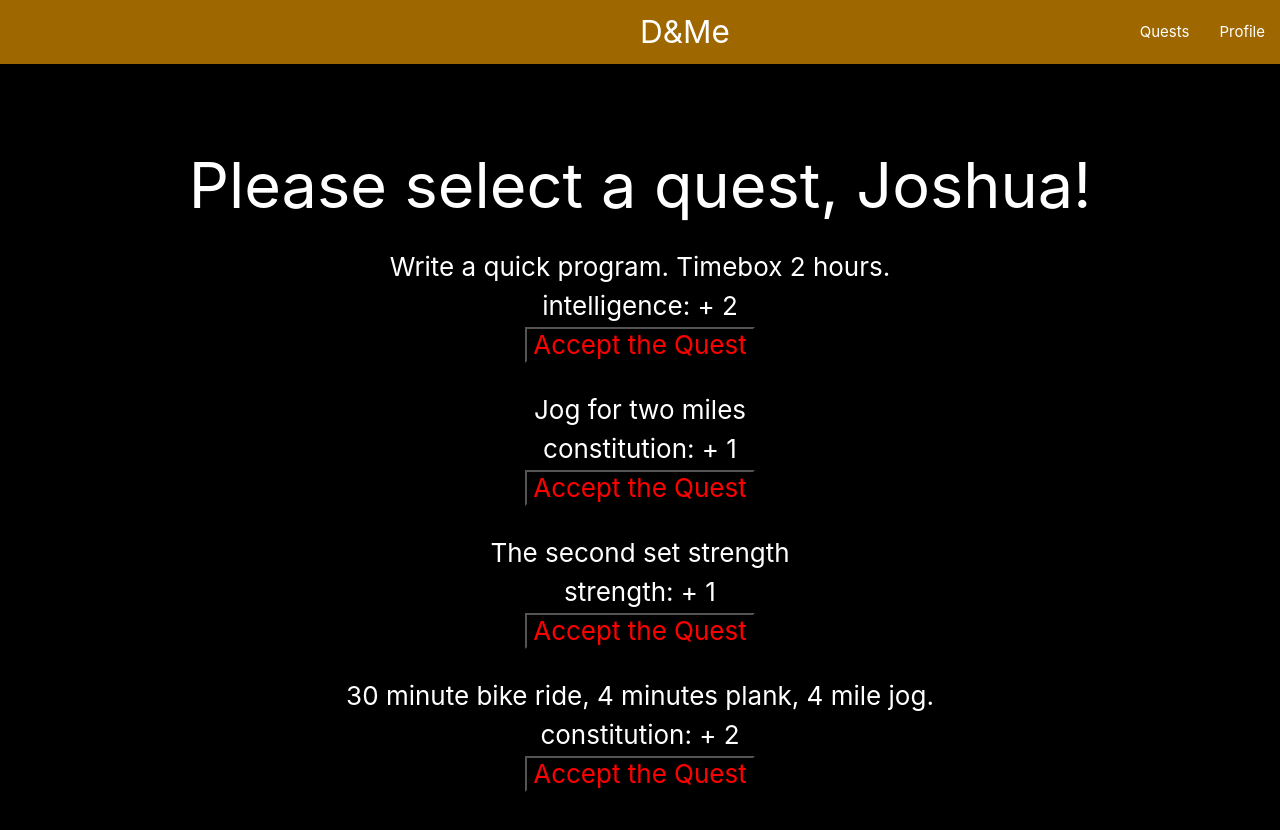
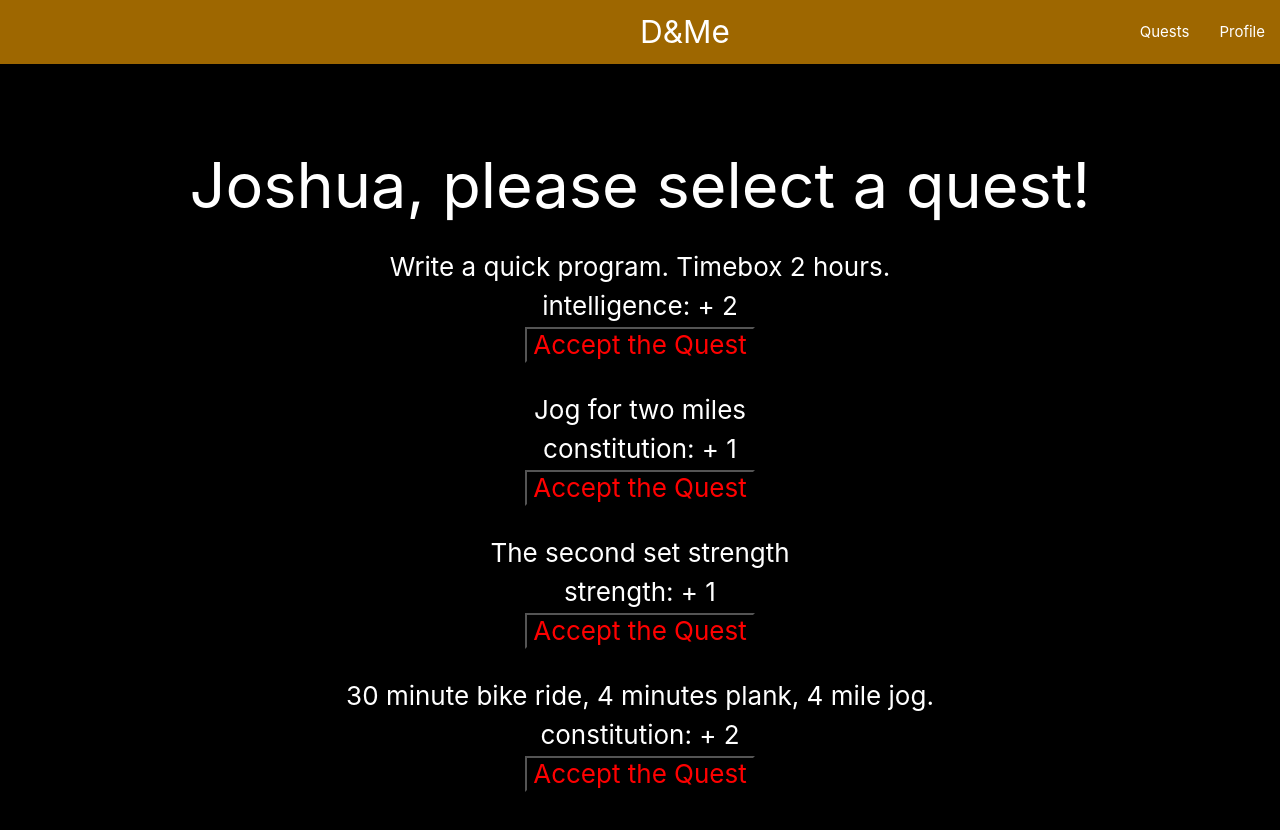
Before and after one commit to JoshuaBevers/React-Solo-Frontend, a React (Create React App) app in the folder ui/: page /quests in a window 1280 px wide. Shown: the top 830 px of the page. Built offline with nearby package versions, Linux system fonts and the light colour scheme; the HTML template or start-up script is replaced by a standard one.

Commit message:
final commit.

```diff
--- /dev/null
+++ b/ui/src/components/quest.css
@@ -0,0 +1,4 @@
+input {
+  background-color: white;
+  width: 50px;
+}
--- a/ui/src/components/quests.jsx
+++ b/ui/src/components/quests.jsx
@@ -3,6 +3,7 @@ import StateContext from "../context";
 import { generateRandomQuest } from "../engine/quest-generation";
 import styled from "styled-components";
 import Modal from "../components/questModal";
+import "./quest.css";
 
 function generateFourQuests() {
   const array = [
@@ -24,7 +25,9 @@ const Quests = () => {
   const [player, dispatch] = useContext(StateContext);
   const { name, quests } = player;
   const questArray = generateFourQuests();
-  const [state, setState] = useState({ showModal: false });
+  const [state, setState] = useState({
+    showModal: false,
+  });
 
   const handleClose = () => {
     setState({ showModal: false });
@@ -32,7 +35,12 @@ const Quests = () => {
 
   return (
     <div className="quest-list">
-      <h1>Please select a quest, {name}!</h1>
+      {quests.length === 0 ? (
+        <h1>{name}, please select a quest!</h1>
+      ) : (
+        <h1>{name}, ready to turn that in?</h1>
+      )}
+
       {quests.length === 0
         ? questArray.map((quest, index) => {
             return (
@@ -42,6 +50,7 @@ const Quests = () => {
                   <br />
                   {quest.type}: + {quest.attribute}
                 </li>
+
                 <Button
                   type="button"
                   onClick={() => {
--- a/ui/src/util/attribute-quests/quests.json
+++ b/ui/src/util/attribute-quests/quests.json
@@ -35,8 +35,8 @@
     },
     {
       "questId": 2,
-      "questName": "Mocked Data for con 2.",
-      "attribute": 1,
+      "questName": "Try to run a mile in under 8 minutes.",
+      "attribute": 2,
       "type": "constitution"
     },
     {
@@ -53,7 +53,7 @@
     },
     {
       "questId": 5,
-      "questName": "con set 5.",
+      "questName": "Jog while practicing breathing exercises.",
       "attribute": 1,
       "type": "constitution"
     }
```
